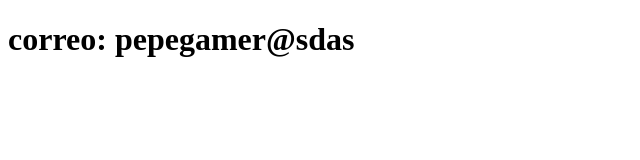
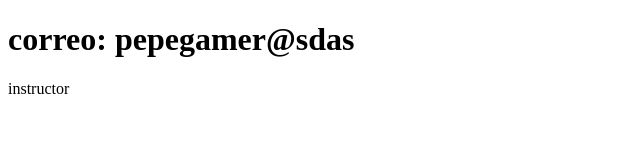
Before and after one commit to Puchiny/Sistema_de_Registro, a plain HTML site: page contacto.html in a window 1280 px wide. Shown: the full height of the page, 0-640 px from the left. Drawn offline with Linux system fonts and the light colour scheme.

Commit message:
Actualiza el contacto

```diff
--- a/contacto.html
+++ b/contacto.html
@@ -7,5 +7,6 @@
 </head>
 <body>
     <h1> correo: pepegamer@sdas </h1>
+        <p>instructor</p>
 </body>
 </html>
```
Also changed, not shown: index.html (+1 -1 lines).
